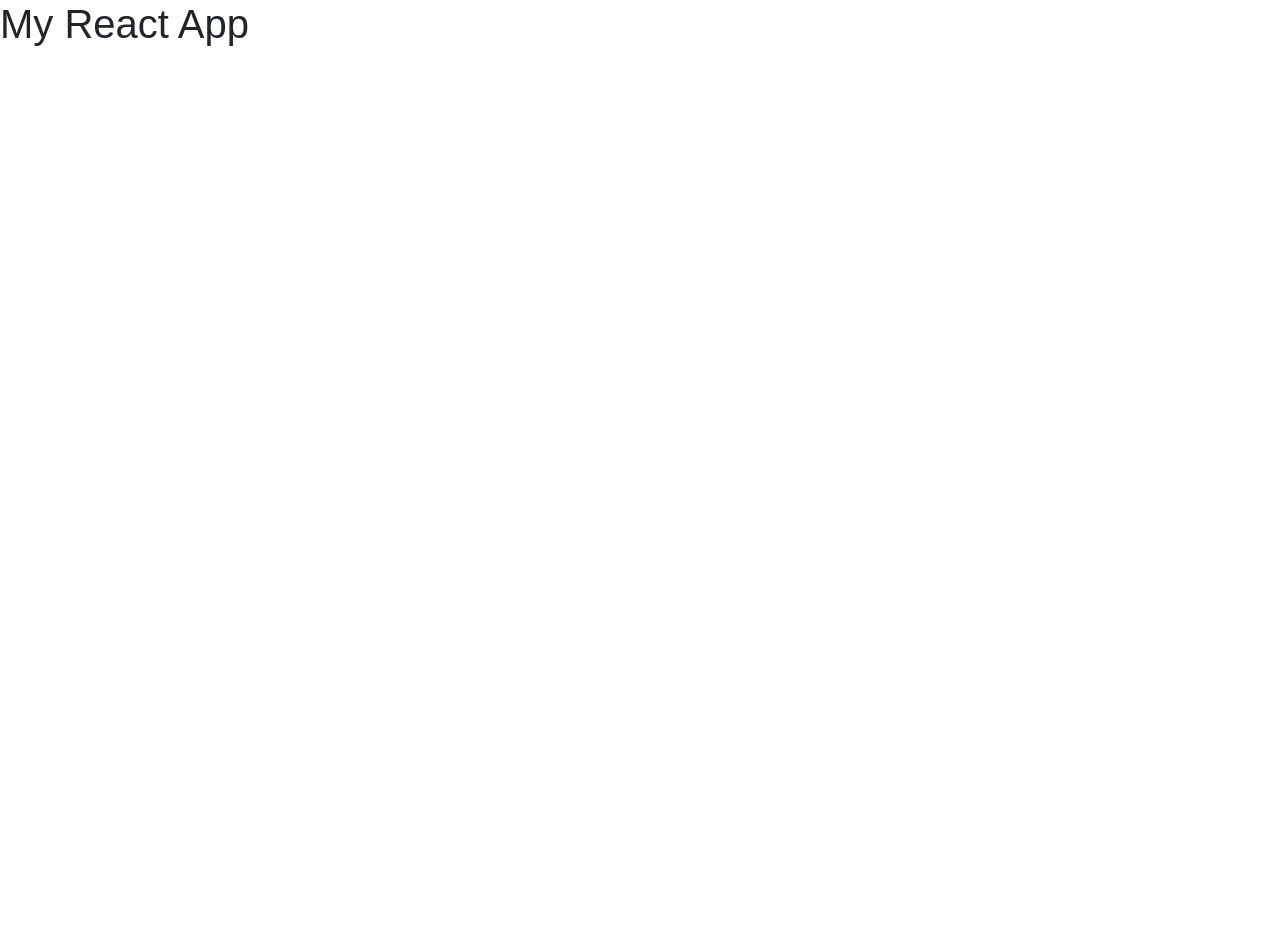
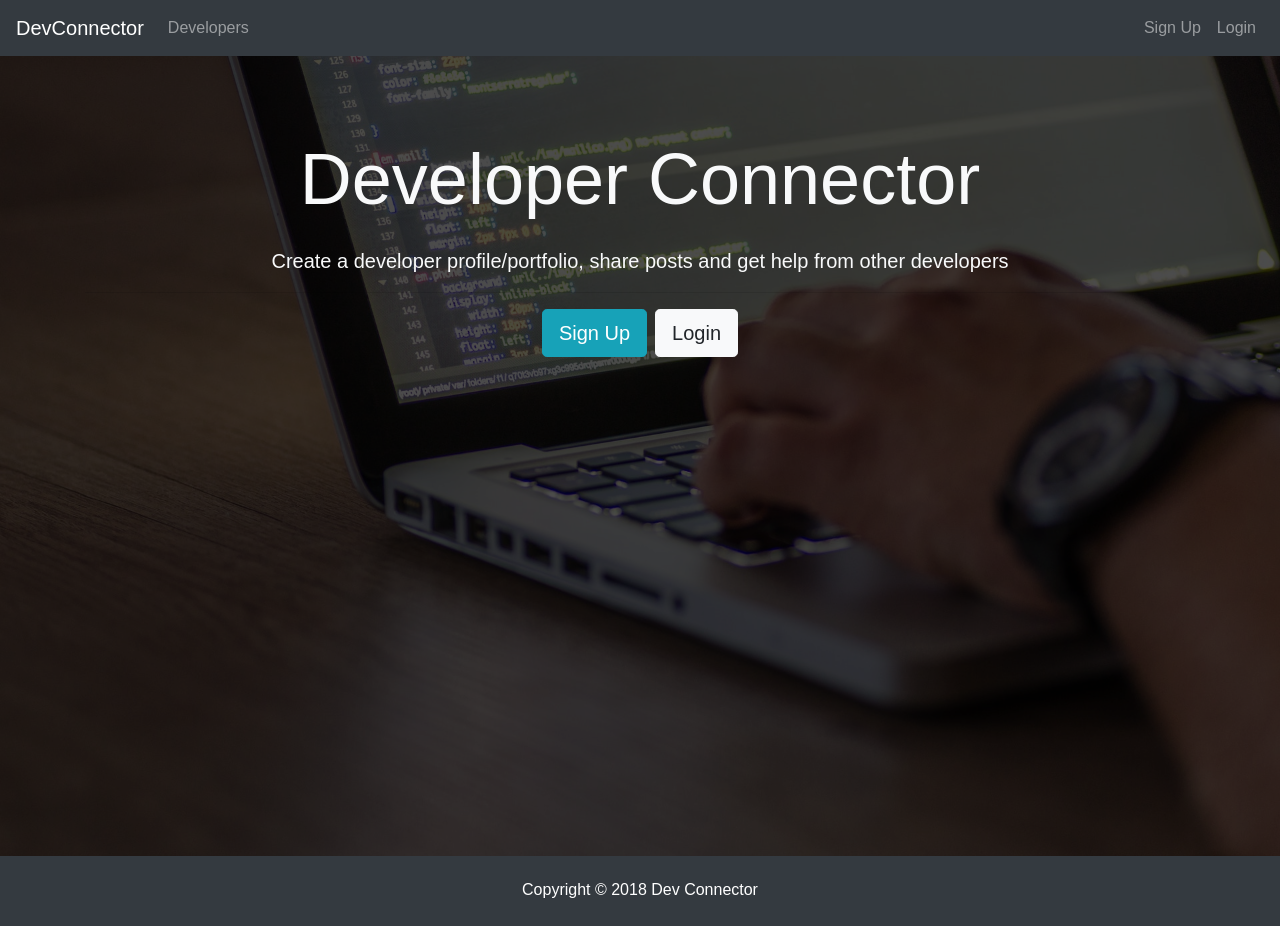
Before and after one commit to shzad78/dev-social-media, a React (Create React App) app in the folder client/: page / in a window 1280 px wide. Before the commit the page ends 800 px from the top, so only its background shows below. Built offline with nearby package versions, Linux system fonts and the light colour scheme.

Commit message:
landing page

```diff
--- a/client/src/App.js
+++ b/client/src/App.js
@@ -1,4 +1,7 @@
 import React, { Component } from 'react';
+import Navbar from  './components/layout/Navbar';
+import Landing from  './components/layout/Landing';
+import Footer from  './components/layout/Footer';
 
 import './App.css';
 
@@ -6,7 +9,9 @@
   render() {
     return (
       <div className="App">
-         <h1>My React App</h1>
+      <Navbar />
+         < Landing />
+         <Footer />
       </div>
     );
   }
--- /dev/null
+++ b/client/src/components/layout/Footer.js
@@ -0,0 +1,11 @@
+import React from 'react';
+
+export default () => {
+  return (
+    <div>
+      <footer className="bg-dark text-white mt-5 p-4 text-center">
+    Copyright &copy; 2018 Dev Connector
+    </footer>
+    </div>
+  )
+}
--- /dev/null
+++ b/client/src/components/layout/Landing.js
@@ -0,0 +1,25 @@
+import React, { Component } from 'react';
+
+ class Landing extends Component {
+  render() {
+    return (
+        <div className="landing">
+        <div className="dark-overlay landing-inner text-light">
+          <div className="container">
+            <div className="row">
+              <div className="col-md-12 text-center">
+                <h1 className="display-3 mb-4">Developer Connector
+                </h1>
+                <p className="lead"> Create a developer profile/portfolio, share posts and get help from other developers</p>
+                <hr />
+                <a href="register.html" className="btn btn-lg btn-info mr-2">Sign Up</a>
+                <a href="login.html" className="btn btn-lg btn-light">Login</a>
+              </div>
+            </div>
+          </div>
+        </div>
+      </div>
+    )
+  }
+}
+export default Landing;
--- /dev/null
+++ b/client/src/components/layout/Navbar.js
@@ -0,0 +1,35 @@
+import React, { Component } from 'react'
+
+class Navbar extends Component {
+  render() {
+    return (
+      <div>
+          <div className="navbar navbar-expand-sm navbar-dark bg-dark mb-4">
+        <a className="navbar-brand" href="landing.html">DevConnector</a>
+      <button className="navbar-toggler" type="button" data-toggle="collapse" data-target="#mobile-nav">
+        <span className="navbar-toggler-icon"></span>
+      </button>
+
+      <div className="collapse navbar-collapse" id="mobile-nav">
+        <ul className="navbar-nav mr-auto">
+          <li className="nav-item">
+            <a className="nav-link" href="profiles.html"> Developers
+            </a>
+          </li>
+        </ul>
+
+        <ul className="navbar-nav ml-auto">
+          <li className="nav-item">
+            <a className="nav-link" href="register.html">Sign Up</a>
+          </li>
+          <li className="nav-item">
+            <a className="nav-link" href="login.html">Login</a>
+          </li>
+        </ul>
+      </div>
+    </div>
+      </div>
+    )
+  }
+}
+export default Navbar;
```
